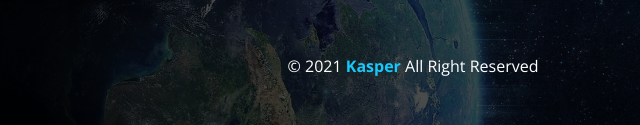
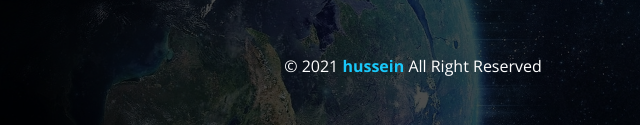
Before and after one commit to Hussein6685/Template_2, a plain HTML site: page index.html in a window 1280 px wide. Shown: the part 8855-8980 px from the top of the page, 227-867 px from the left. Drawn offline with nearby package versions, Linux system fonts and the light colour scheme.

Commit message:
3  commit

```diff
--- a/index.html
+++ b/index.html
@@ -492,7 +492,7 @@
           <i class="fas fa-home"></i>
           <i class="fab fa-linkedin"></i>
         </div>
-        <p class="copyright">&copy; 2021 <span>Kasper</span> All Right Reserved</p>
+        <p class="copyright">&copy; 2021 <span>hussein</span> All Right Reserved</p>
       </div>
     </div>
     <!-- End Footer -->
```
